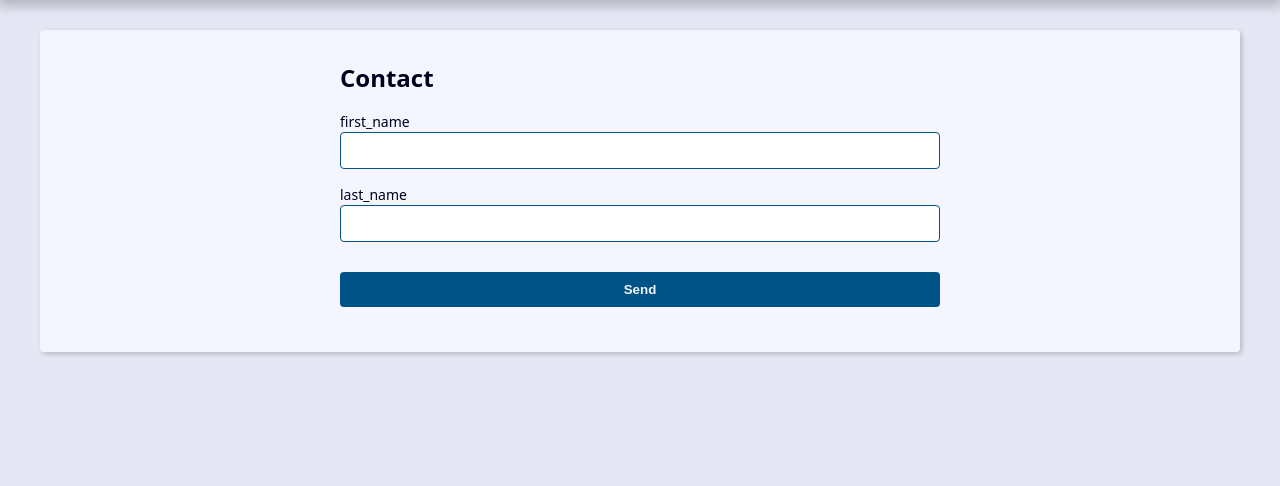
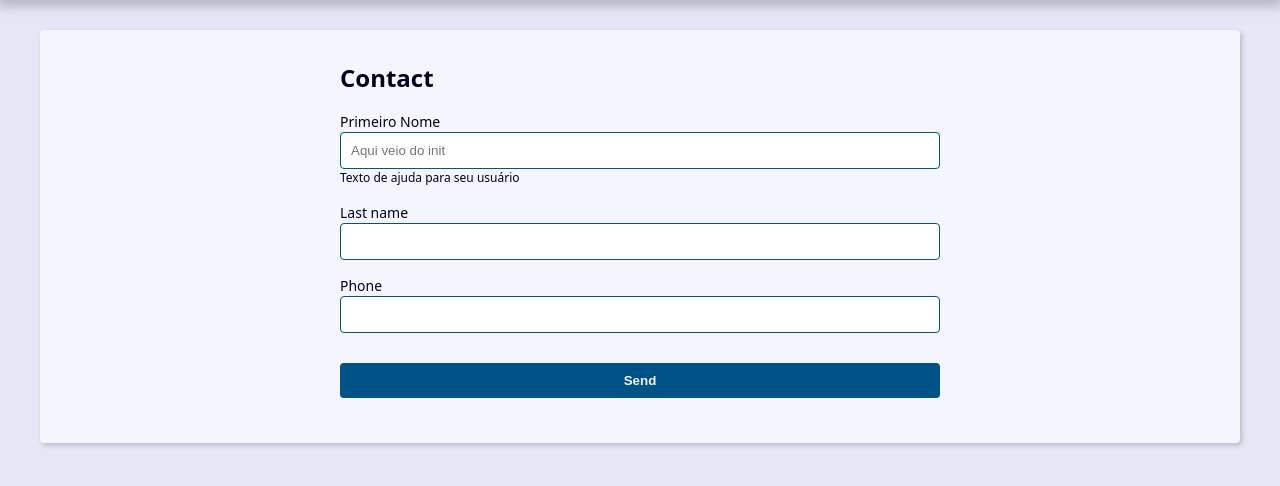
Before and after one commit to alinealves0/projeto-agenda-django-23, a Django app: page /contact/create/ in a window 1280 px wide. Shown: the part 239-725 px from the top of the page. Run offline with Django 4.2, Linux system fonts and the light colour scheme.

Commit message:
alterações no forms, create e contact_forms

```diff
--- /dev/null
+++ b/contact/forms.py
@@ -0,0 +1,63 @@
+from django import forms
+from django.core.exceptions import ValidationError
+
+from . import models
+
+
+class ContactForm(forms.ModelForm):
+    first_name = forms.CharField(
+        widget=forms.TextInput(
+            attrs={
+                'class': 'classe-a classe-b',
+                'placeholder': 'Aqui veio do init',
+            }
+        ),
+        label='Primeiro Nome',
+        help_text='Texto de ajuda para seu usuário',
+     )
+
+    def __init__(self, *args, **kwargs):
+        super().__init__(*args, **kwargs)
+
+        # self.fields['first_name'].widget.attrs.update({
+        #    'class': 'classe-a classe-b',
+        #    'placeholder': 'Aqui veio do init',
+        # })
+
+
+
+    class Meta:
+        model = models.Contact
+        fields = (
+            'first_name', 'last_name', 'phone',
+        )
+        # widgets = {
+        #    'first_name': forms.TextInput(
+        #        attrs={
+        #            'class': 'classe-a classe-b',
+        #            'placeholder': 'Escreva aqui',
+        #        }
+        #    )
+        # }
+
+    def clean(self):
+        # cleaned_data = self.cleaned_data
+
+        self.add_error(
+            None,
+            ValidationError(
+                'Mensagem de erro',
+                code='invalid'
+            )
+
+        )
+        self.add_error(
+            None,
+            ValidationError(
+                'Mensagem de erro 2',
+                code='invalid'
+            )
+
+        )
+
+        return super().clean()
--- a/contact/templates/contact/create.html
+++ b/contact/templates/contact/create.html
@@ -11,17 +11,29 @@
       {% csrf_token %}
 
       <div class="form-content">
-        <div class="form-group">
-          <label for="id_first_name">first_name</label>
-          <input type="text" name="first_name" maxlength="255" id="id_first_name">
+
+        {% for field in form  %}
+          <div class="form-group">
+            <label for="{{ field.id_for_label }}">{{ field.label }}</label>
+            {{ field }}
+            {{ field.errors }}
+
+            {% if field.help_text %}
+            <p class="help-text">{{ field.help_text }}</p>
+            {% endif %}
+          </div>
+        {% endfor %}
+      </div>
+
+      {% if form.non_field_errors %}
+        <div class="form-content">
+          <div class="form-group">
+            <div class="message error">
+              {{ form.non_field_errors }}
+            </div>
+          </div>
         </div>
-
-        <div class="form-group">
-          <label for="id_last_name">last_name</label>
-          <input type="text" name="last_name" maxlength="255" id="id_last_name">
-        </div>
-
-      </div>
+      {% endif %}
 
       <div class="form-content">
         <div class="form-group">
--- a/contact/views/contact_forms.py
+++ b/contact/views/contact_forms.py
@@ -1,29 +1,27 @@
-from django.core.paginator import Paginator
-from django.db.models import Q
-from django.shortcuts import get_object_or_404, render, redirect
+from django.shortcuts import render
 
+from contact.forms import ContactForm
 
-
-from contact.models import Contact
 
 
 def create(request):
     if request.method == 'POST':
-        print()
-        print(request.method)
-        print(request.POST.get('first_name'))
-        print(request.POST.get('last_name'))
-        print()
+
+        context = {
+            'form': ContactForm(request.POST)
+        }
+
+        return render(
+            request,
+            'contact/create.html',
+            context
+        )
 
     context = {
+        'form': ContactForm()
 
 
     }
-
-    print()
-    print(request.method)
-    print()
-
 
     return render(
         request,
```
